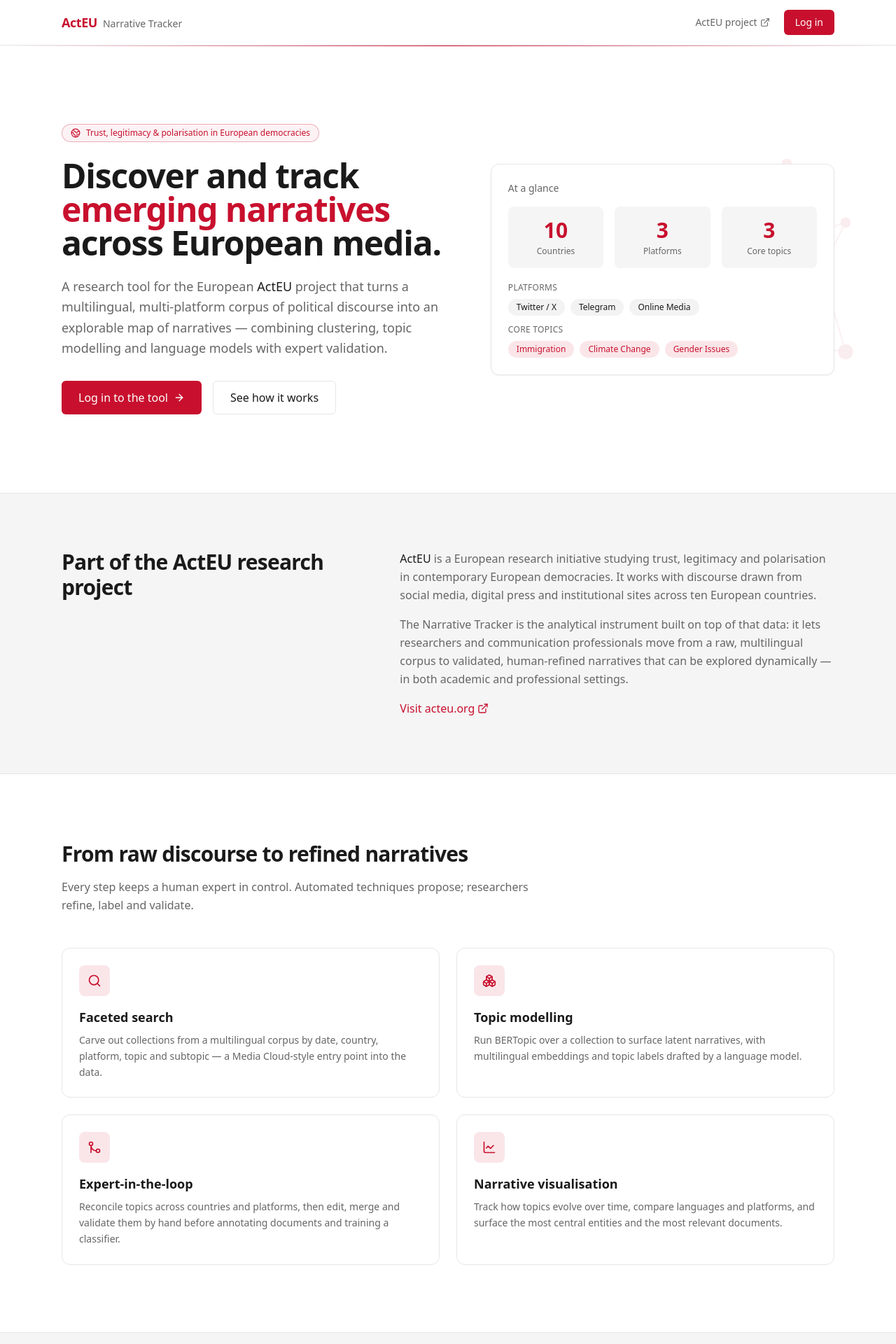
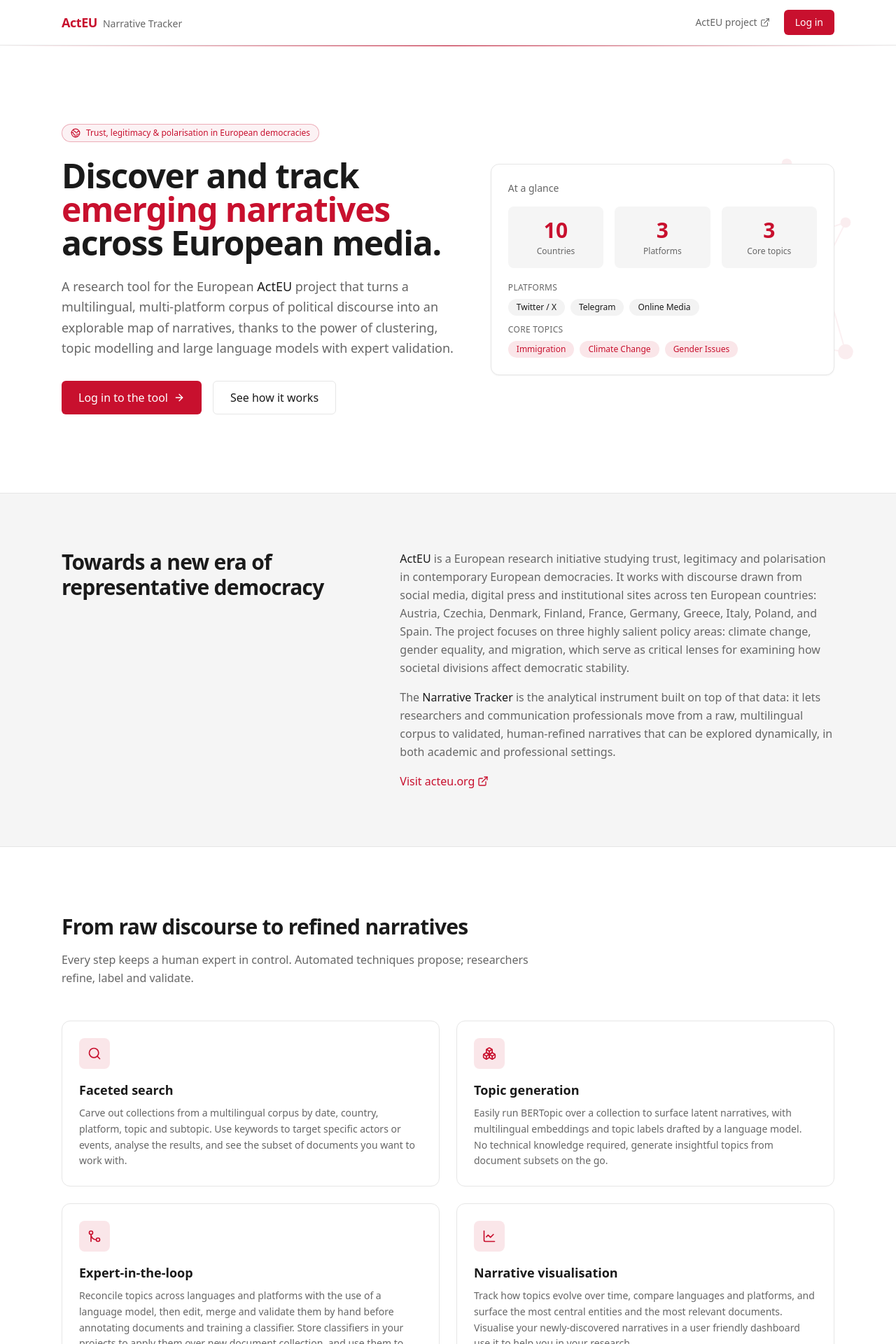
Before and after one commit to pelayosl/ActEU-Narrative-Tracker-public, a Next.js app in the folder frontend/: page / in a window 1280 px wide. Shown: the top 1920 px of the page at 70% size. Built offline with nearby package versions, Linux system fonts and the light colour scheme.

Commit message:
Frontend: improvements in usability (vertical sidebar hamburger menu, login at the bottom, more visual loading screens)

```diff
--- a/frontend/src/app/(app)/visualiser/page.tsx
+++ b/frontend/src/app/(app)/visualiser/page.tsx
@@ -1,6 +1,7 @@
 "use client";
 
 import { useState } from "react";
+import { Loader2 } from "lucide-react";
 import { useMutation } from "@tanstack/react-query";
 import { useSession } from "next-auth/react";
 import { QueryPanel } from "@/components/visualiser/query-panel";
@@ -63,7 +64,8 @@ export default function VisualiserPage() {
         )}
 
         {load.isPending && (
-          <div className="rounded-lg border border-border bg-white p-12 text-center text-muted-foreground">
+          <div className="flex items-center justify-center gap-2 rounded-lg border border-border bg-white p-12 text-center text-muted-foreground">
+            <Loader2 className="h-4 w-4 animate-spin text-acteu-red" />
             Loading visualisation…
           </div>
         )}
--- a/frontend/src/components/landing/landing-page.tsx
+++ b/frontend/src/components/landing/landing-page.tsx
@@ -30,29 +30,29 @@ const FEATURES = [
   {
     icon: Search,
     title: "Faceted search",
-    body: "Carve out collections from a multilingual corpus by date, country, platform, topic and subtopic — a Media Cloud-style entry point into the data.",
+    body: "Carve out collections from a multilingual corpus by date, country, platform, topic and subtopic. Use keywords to target specific actors or events, analyse the results, and see the subset of documents you want to work with.",
   },
   {
     icon: Boxes,
-    title: "Topic modelling",
-    body: "Run BERTopic over a collection to surface latent narratives, with multilingual embeddings and topic labels drafted by a language model.",
+    title: "Topic generation",
+    body: "Easily run BERTopic over a collection to surface latent narratives, with multilingual embeddings and topic labels drafted by a language model. No technical knowledge required, generate insightful topics from document subsets on the go.",
   },
   {
     icon: GitMerge,
     title: "Expert-in-the-loop",
-    body: "Reconcile topics across countries and platforms, then edit, merge and validate them by hand before annotating documents and training a classifier.",
+    body: "Reconcile topics across languages and platforms with the use of a language model, then edit, merge and validate them by hand before annotating documents and training a classifier. Store classifiers in your projects to apply them over new document collection, and use them to label and populate your own personal dataset.",
   },
   {
     icon: LineChart,
     title: "Narrative visualisation",
-    body: "Track how topics evolve over time, compare languages and platforms, and surface the most central entities and the most relevant documents.",
+    body: "Track how topics evolve over time, compare languages and platforms, and surface the most central entities and the most relevant documents. Visualise your newly-discovered narratives in a user friendly dashboard use it to help you in your research.",
   },
 ];
 
 const PIPELINE_STEPS = [
   { n: "1", label: "Search" },
-  { n: "2", label: "Topic Modelling" },
-  { n: "3", label: "Label Dataset" },
+  { n: "2", label: "Topic modelling" },
+  { n: "3", label: "Apply labels" },
   { n: "4", label: "Visualise" },
 ];
 
@@ -116,8 +116,8 @@ export function LandingPage() {
                 A research tool for the European{" "}
                 <span className="font-medium text-ink">ActEU</span> project that turns a
                 multilingual, multi-platform corpus of political discourse into an
-                explorable map of narratives — combining clustering, topic modelling and
-                language models with expert validation.
+                explorable map of narratives, thanks to the power of clustering, topic modelling and
+                large language models with expert validation.
               </p>
 
               <div className="mt-8 flex flex-wrap items-center gap-4">
@@ -197,7 +197,7 @@ export function LandingPage() {
           <div className="mx-auto max-w-6xl px-6 py-16 md:py-20">
             <div className="grid gap-10 md:grid-cols-[1fr_1.4fr] md:items-start">
               <h2 className="text-2xl font-semibold tracking-tight md:text-3xl">
-                Part of the ActEU research project
+                Towards a new era of representative democracy
               </h2>
               <div className="space-y-4 text-base leading-relaxed text-muted-foreground">
                 <p>
@@ -205,13 +205,15 @@ export function LandingPage() {
                   research initiative studying trust, legitimacy and polarisation in
                   contemporary European democracies. It works with discourse drawn from
                   social media, digital press and institutional sites across ten European
-                  countries.
+                  countries: Austria, Czechia, Denmark, Finland, France, Germany, Greece, Italy, Poland, and Spain.
+                  The project focuses on three highly salient policy areas: climate change, gender equality, and migration,
+                  which serve as critical lenses for examining how societal divisions affect democratic stability.
                 </p>
                 <p>
-                  The Narrative Tracker is the analytical instrument built on top of that
+                  The <span className="font-medium text-ink">Narrative Tracker</span> is the analytical instrument built on top of that
                   data: it lets researchers and communication professionals move from a
                   raw, multilingual corpus to validated, human-refined narratives that can
-                  be explored dynamically — in both academic and professional settings.
+                  be explored dynamically, in both academic and professional settings.
                 </p>
                 <a
                   href="https://acteu.org/"
@@ -330,7 +332,7 @@ export function LandingPage() {
             </h2>
             <p className="max-w-xl text-white/85">
               Sign in with your researcher credentials to start building collections and
-              tracking topics.
+              tracking topics, or ask an admin to create an account for you.
             </p>
             <Link
               href="/login"
--- a/frontend/src/components/layout/header.tsx
+++ b/frontend/src/components/layout/header.tsx
@@ -1,12 +1,26 @@
 "use client";
 
+import { PanelLeftOpen } from "lucide-react";
 import { useProjectStore } from "@/stores/project-store";
+import { useUiStore } from "@/stores/ui-store";
 
 export function Header() {
   const activeProject = useProjectStore((s) => s.activeProject);
+  const sidebarOpen = useUiStore((s) => s.sidebarOpen);
+  const toggleSidebar = useUiStore((s) => s.toggleSidebar);
 
   return (
-    <header className="flex h-14 items-center border-b border-border bg-white px-6">
+    <header className="flex h-14 items-center gap-4 border-b border-border bg-white px-6">
+      {!sidebarOpen && (
+        <button
+          type="button"
+          onClick={toggleSidebar}
+          className="rounded-md p-1 text-ink transition-colors hover:bg-bg"
+          aria-label="Show sidebar"
+        >
+          <PanelLeftOpen className="h-5 w-5" />
+        </button>
+      )}
       {activeProject && (
         <div className="text-sm text-muted-foreground">
           Active project: <span className="font-medium text-ink">{activeProject.name}</span>
--- a/frontend/src/components/layout/profile-menu.tsx
+++ b/frontend/src/components/layout/profile-menu.tsx
@@ -17,12 +17,25 @@ export function ProfileMenu() {
   const { data: session } = useSession();
   const [registerOpen, setRegisterOpen] = useState(false);
   const isAdmin = session?.user?.role === "admin";
+  const role = session?.user?.role;
+  const roleLabel = role ? role.charAt(0).toUpperCase() + role.slice(1) : "";
 
   return (
     <>
       <DropdownMenu>
-        <DropdownMenuTrigger className="rounded-full p-1 hover:bg-bg" aria-label="Profile menu">
-          <UserCircle className="h-6 w-6 text-ink" />
+        <DropdownMenuTrigger
+          className="flex w-full items-center gap-3 rounded-md px-3 py-2 text-left transition-colors hover:bg-bg"
+          aria-label="Profile menu"
+        >
+          <UserCircle className="h-6 w-6 shrink-0 text-ink" />
+          <div className="flex min-w-0 flex-col">
+            <span className="truncate text-sm font-medium text-ink">
+              {session?.user?.username ?? "Account"}
+            </span>
+            {roleLabel && (
+              <span className="truncate text-xs text-muted-foreground">{roleLabel}</span>
+            )}
+          </div>
         </DropdownMenuTrigger>
         <DropdownMenuContent>
           {session?.user && (
--- a/frontend/src/components/pipeline/job-progress.tsx
+++ b/frontend/src/components/pipeline/job-progress.tsx
@@ -15,9 +15,11 @@ export function JobProgress({
     <div className="space-y-3">
       <div className="h-2 w-full overflow-hidden rounded-full bg-bg">
         <div
-          className="h-full rounded-full bg-acteu-red transition-all duration-500"
+          className="relative h-full overflow-hidden rounded-full bg-acteu-red transition-all duration-500"
           style={{ width: `${Math.max(progress, 4)}%` }}
-        />
+        >
+          <div className="absolute inset-0 animate-shimmer bg-gradient-to-r from-transparent via-white/40 to-transparent" />
+        </div>
       </div>
       <p className="text-sm text-muted-foreground">
         {step || fallback} {progress > 0 && <span className="tabular-nums">· {progress}%</span>}
--- /dev/null
+++ b/frontend/src/stores/ui-store.ts
@@ -0,0 +1,11 @@
+import { create } from "zustand";
+
+interface UiState {
+  sidebarOpen: boolean;
+  toggleSidebar: () => void;
+}
+
+export const useUiStore = create<UiState>((set) => ({
+  sidebarOpen: true,
+  toggleSidebar: () => set((s) => ({ sidebarOpen: !s.sidebarOpen })),
+}));
```
Also changed, not shown: frontend/src/components/layout/sidebar.tsx (+17 -2 lines).
